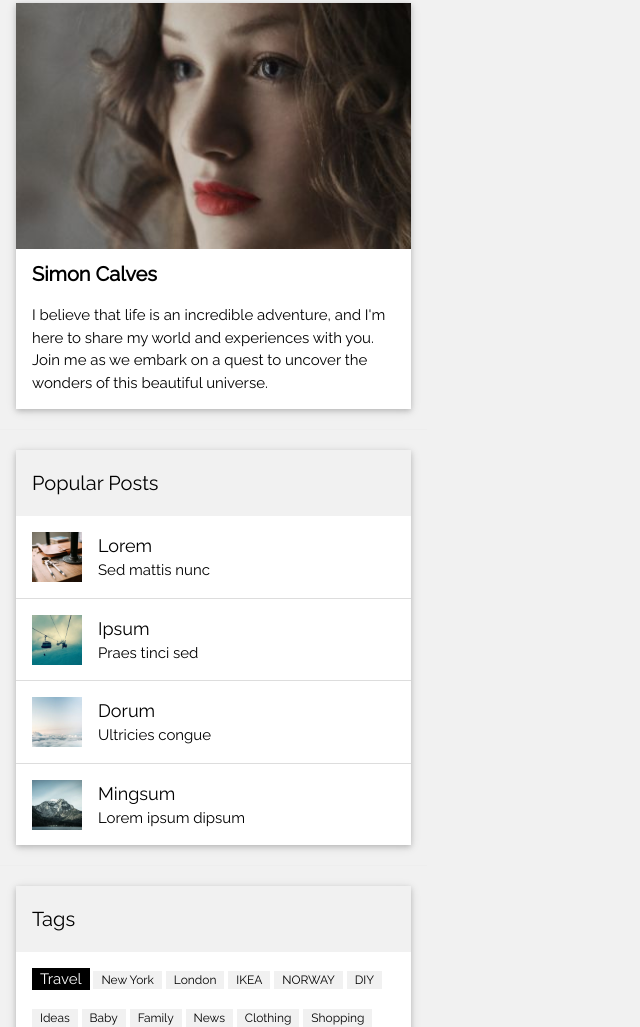
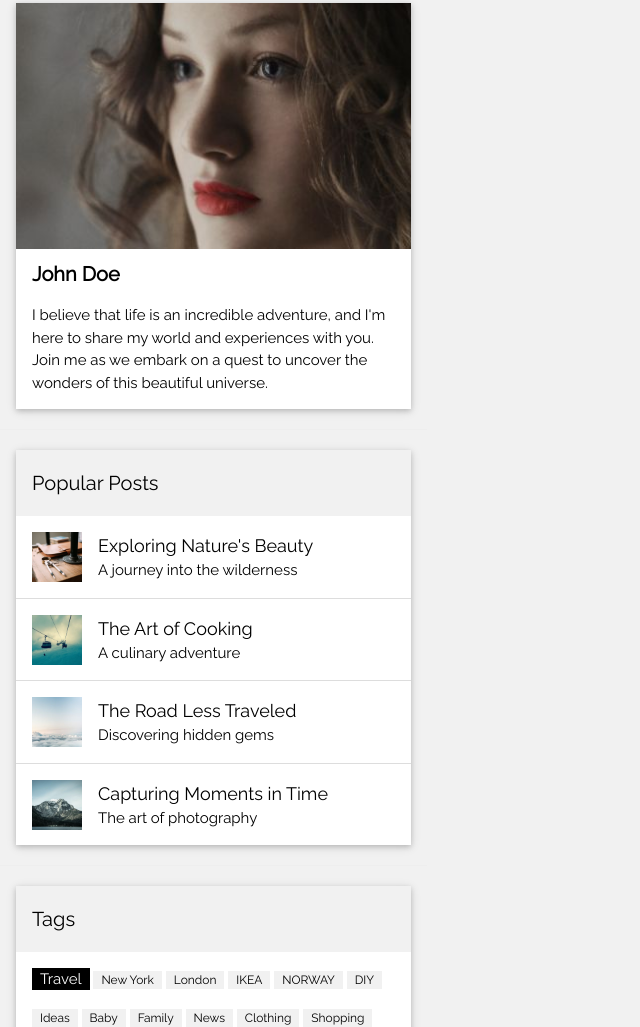
Before and after one commit to heytulsiprasad/git-top-skills, a plain HTML site: page index.html in a window 1280 px wide. Shown: the part 194-1221 px from the top of the page, without its empty margins (0-640 px from the left). Drawn offline with Linux system fonts and the light colour scheme.

Commit message:
feat: add posts to popular post section

```diff
--- a/index.html
+++ b/index.html
@@ -39,7 +39,7 @@
                 <div class="w3-card w3-margin w3-margin-top">
                     <img src="/images/avatar_g.jpg" style="width:100%">
                     <div class="w3-container w3-white">
-                        <h4><b>Simon Calves</b></h4>
+                        <h4><b>John Doe</b></h4>
                         <p>I believe that life is an incredible adventure, and I'm here to share my world and experiences with you. Join me as we embark on a quest to uncover the wonders of this beautiful universe.</p>
                     </div>
                 </div>
@@ -54,24 +54,24 @@
                         <li class="w3-padding-16">
                             <img src="/images/workshop.jpg" alt="Image" class="w3-left w3-margin-right"
                                 style="width:50px">
-                            <span class="w3-large">Lorem</span><br>
-                            <span>Sed mattis nunc</span>
+                            <span class="w3-large">Exploring Nature's Beauty</span><br>
+                            <span>A journey into the wilderness</span>
                         </li>
                         <li class="w3-padding-16">
                             <img src="/images/gondol.jpg" alt="Image" class="w3-left w3-margin-right"
                                 style="width:50px">
-                            <span class="w3-large">Ipsum</span><br>
-                            <span>Praes tinci sed</span>
+                            <span class="w3-large">The Art of Cooking</span><br>
+                            <span>A culinary adventure</span>
                         </li>
                         <li class="w3-padding-16">
                             <img src="/images/skies.jpg" alt="Image" class="w3-left w3-margin-right" style="width:50px">
-                            <span class="w3-large">Dorum</span><br>
-                            <span>Ultricies congue</span>
+                            <span class="w3-large">The Road Less Traveled</span><br>
+                            <span>Discovering hidden gems</span>
                         </li>
                         <li class="w3-padding-16 w3-hide-medium w3-hide-small">
                             <img src="/images/rock.jpg" alt="Image" class="w3-left w3-margin-right" style="width:50px">
-                            <span class="w3-large">Mingsum</span><br>
-                            <span>Lorem ipsum dipsum</span>
+                            <span class="w3-large">Capturing Moments in Time</span><br>
+                            <span>The art of photography</span>
                         </li>
                     </ul>
                 </div>
--- a/main.js
+++ b/main.js
@@ -43,8 +43,6 @@ const data = [
   }
 ];
 
-// console.log(values);
-
 const createBlog = (heading, description, date, body, comments, image) => {
     return (
         `
```
